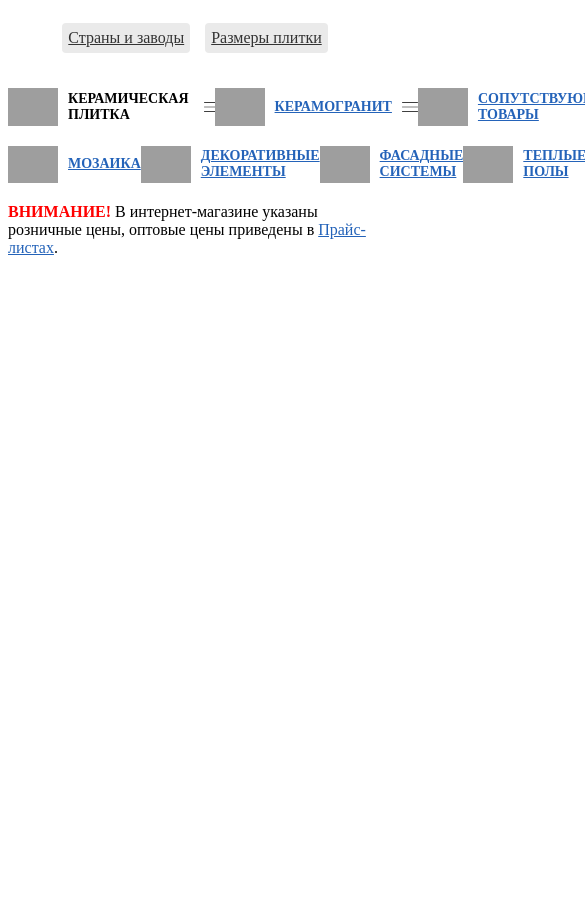
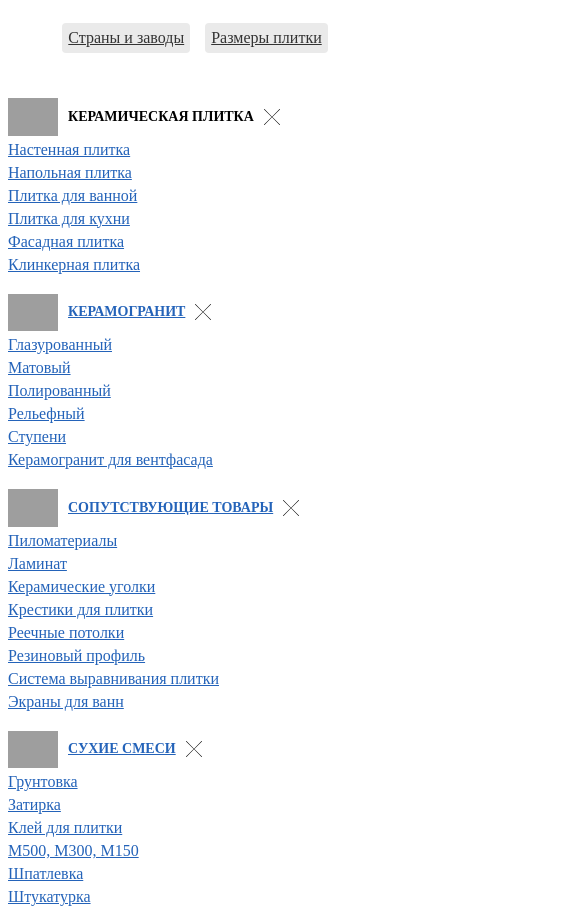
Before and after one commit to SergeyPichugin/product-menu-sosna, a plain HTML site: page index.html in a window 390 px wide. Shown: the top 909 px of the page, 585 px wide, since content can reach past the window. Before the commit the page ends 844 px from the top, so only its background shows below. Drawn offline with Linux system fonts and the light colour scheme; grey boxes are pictures that could not be loaded.

Commit message:
edit open menu, create mobile version

```diff
--- a/index.html
+++ b/index.html
@@ -20,8 +20,8 @@
         <div class="flextovgroup__row flextovgroup__row_spaceAround flextovgroup__mb20">
 
             <div class="flextovgroup__col flextovgroup__col_w100precent">
-                <span class="flextovgroup__header"><img class="flextovgroup__ico" src="http://sosna.ru/images/icon/plitka.jpg" alt="Кафельная плитка" /> Керамическая плитка <button src="http://www.sosna.ru/images/general/3u_1.jpg" class="flextovgroup__button_show" id="showMenu" data-menu="Керамическая плитка" data-message="Открыть меню"></button></span>
-                <ul class="flextovgroup__listMenu" id="listMenu" data-menu="Керамическая плитка" style="display: none;">
+                <span class="flextovgroup__header"><img class="flextovgroup__ico" src="http://sosna.ru/images/icon/plitka.jpg" alt="Кафельная плитка" /> Керамическая плитка <button src="http://www.sosna.ru/images/general/3u_1.jpg" class="flextovgroup__button_show flextovgroup__button_show_close" id="showMenu" data-menu="Керамическая плитка" data-message="Закрыть меню"></button></span>
+                <ul class="flextovgroup__listMenu" id="listMenu" data-menu="Керамическая плитка">
                     <li><a href="nastenplitka.php">Настенная плитка</a></li>
                     <li><a href="napolplitka.php">Напольная плитка</a></li>
                     <li><a href="bath.php">Плитка для ванной</a></li>
@@ -32,8 +32,8 @@
             </div>
 
             <div class="flextovgroup__col flextovgroup__col_w100precent">
-                <span class="flextovgroup__header"><img class="flextovgroup__ico" src="http://sosna.ru/images/icon/keramogranit.jpg" alt="Керамический гранит" /><a href="keramogranit.php">Керамогранит</a> <button src="http://www.sosna.ru/images/general/3u_1.jpg" class="flextovgroup__button_show" id="showMenu" data-menu="Керамогранит" data-message="Открыть меню"></button></span>
-                <ul class="flextovgroup__listMenu" id="listMenu" data-menu="Керамогранит" style="display: none;">
+                <span class="flextovgroup__header"><img class="flextovgroup__ico" src="http://sosna.ru/images/icon/keramogranit.jpg" alt="Керамический гранит" /><a href="keramogranit.php">Керамогранит</a> <button src="http://www.sosna.ru/images/general/3u_1.jpg" class="flextovgroup__button_show flextovgroup__button_show_close" id="showMenu" data-menu="Керамогранит" data-message="Закрыть меню"></button></span>
+                <ul class="flextovgroup__listMenu" id="listMenu" data-menu="Керамогранит">
                     <li><a href="glazur_keramogranit.php">Глазурованный</a></li>
                     <li><a href="mat_keramogranit.php">Матовый</a></li>
                     <li><a href="polished_keramogranit.php">Полированный</a></li>
@@ -43,8 +43,8 @@
                 </ul>
             </div>
             <div class="flextovgroup__col flextovgroup__col_w100precent">
-                <span class="flextovgroup__header"><img class="flextovgroup__ico" src="http://sosna.ru/images/icon/soput.jpg" alt="Сопутствующие товары" /><a href="soput.php">Сопутствующие товары</a> <button src="http://www.sosna.ru/images/general/3u_1.jpg" class="flextovgroup__button_show" id="showMenu" data-menu="Сопутствующие товары" data-message="Открыть меню"></button></span>
-                <ul class="flextovgroup__listMenu" id="listMenu" data-menu="Сопутствующие товары" style="display: none;">
+                <span class="flextovgroup__header"><img class="flextovgroup__ico" src="http://sosna.ru/images/icon/soput.jpg" alt="Сопутствующие товары" /><a href="soput.php">Сопутствующие товары</a> <button src="http://www.sosna.ru/images/general/3u_1.jpg" class="flextovgroup__button_show flextovgroup__button_show_close" id="showMenu" data-menu="Сопутствующие товары" data-message="Закрыть меню"></button></span>
+                <ul class="flextovgroup__listMenu" id="listMenu" data-menu="Сопутствующие товары">
                     <li><a href="pilo.php">Пиломатериалы</a></li>
                     <li><a href="laminat.php">Ламинат</a></li>
                     <li><a href="ugolki.php">Керамические уголки</a></li>
@@ -56,8 +56,8 @@
                 </ul>
             </div>
             <div class="flextovgroup__col flextovgroup__col_w100precent">
-                <span class="flextovgroup__header"><img class="flextovgroup__ico" src="http://sosna.ru/images/icon/smesi.jpg" alt="Сухие смеси" /><a href="smesi.php">Сухие смеси</a> <button src="http://www.sosna.ru/images/general/3u_1.jpg" class="flextovgroup__button_show" id="showMenu" data-menu="Сухие смеси" data-message="Открыть меню"></button></span>
-                <ul class="flextovgroup__listMenu" id="listMenu" data-menu="Сухие смеси" style="display: none;">
+                <span class="flextovgroup__header"><img class="flextovgroup__ico" src="http://sosna.ru/images/icon/smesi.jpg" alt="Сухие смеси" /><a href="smesi.php">Сухие смеси</a> <button src="http://www.sosna.ru/images/general/3u_1.jpg" class="flextovgroup__button_show flextovgroup__button_show_close" id="showMenu" data-menu="Сухие смеси" data-message="Закрыть меню"></button></span>
+                <ul class="flextovgroup__listMenu" id="listMenu" data-menu="Сухие смеси">
                     <li><a href="gruntovka.php">Грунтовка</a></li>
                     <li><a href="zatirka.php">Затирка</a></li>
                     <li><a href="kley.php">Клей для плитки</a></li>
--- a/menu.scss
+++ b/menu.scss
@@ -161,3 +161,18 @@
 		transition: all .3s ease;
 	}
 }
+
+@media screen and ( max-width: 470px ){
+    .flextovgroup{
+
+        &__row{
+            flex-direction: column;
+        }
+
+        &__col{
+            margin: 10px 0;
+        }
+
+    }
+
+}
```
Also changed, not shown: menu.css, 1 other file.
